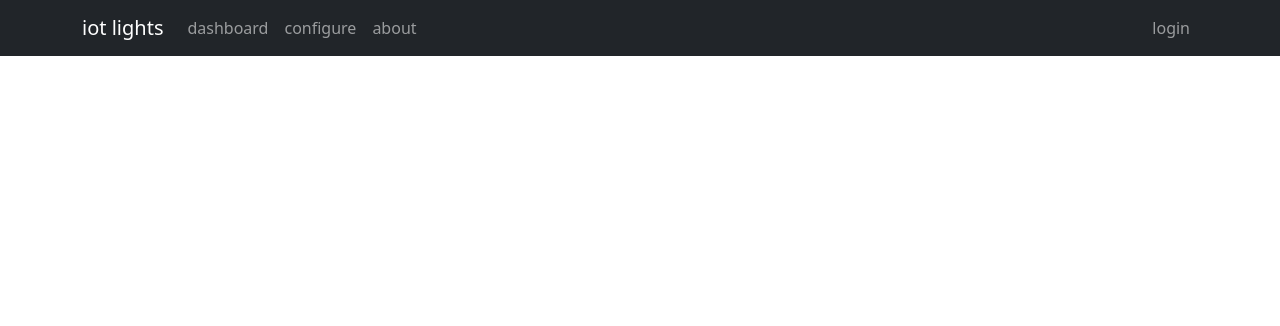
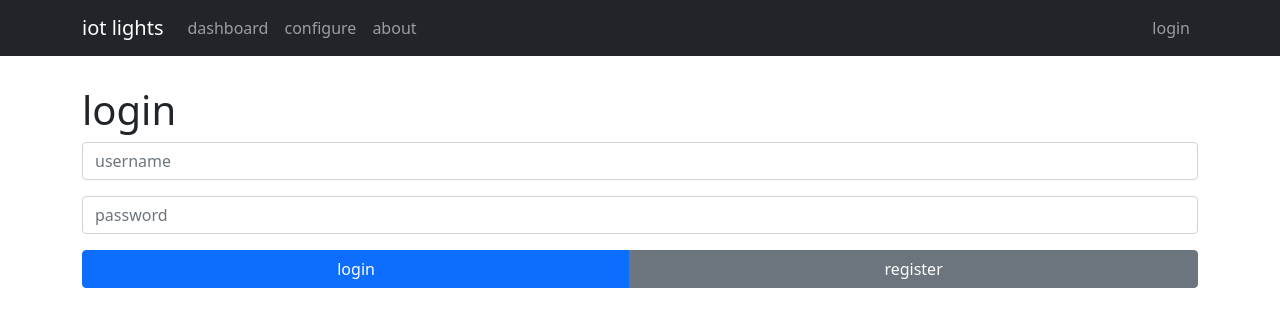
Before and after one commit to Delcari/SIT314-Project, a React (Vite) app in the folder web/: page / in a window 1280 px wide. Shown: the top 326 px of the page. Built offline with nearby package versions, Linux system fonts and the light colour scheme.

Commit message:
NEW: store login id

```diff
--- a/web/src/App.tsx
+++ b/web/src/App.tsx
@@ -1,11 +1,11 @@
-import React from 'react';
-import Navbar from './components/Navigation';
-import {BrowserRouter, Switch, Route } from 'react-router-dom';
-import Login from './pages/Login';
-import About from './pages/About';
-import Register from './pages/Register';
-import Dashboard from './pages/Dashboard';
-import Configure from './pages/Configure';
+import React from "react";
+import Navbar from "./components/Navigation";
+import { BrowserRouter, Switch, Route, Redirect } from "react-router-dom";
+import Login from "./pages/Login";
+import About from "./pages/About";
+import Register from "./pages/Register";
+import Dashboard from "./pages/Dashboard";
+import Configure from "./pages/Configure";
 
 function App() {
   return (
@@ -13,15 +13,23 @@ function App() {
       <div className="pt-20">
         <Navbar />
         <Switch>
-        <Route path="/login" component={Login} exact />
+          <Route path={["/login", "/"]} component={Login} exact />
           <Route path="/register" component={Register} exact />
-        <Route path="/configure" component={Configure} exact />
-        <Route path="/dashboard" component={Dashboard} exact />
+          <Route path="/configure" exact>
+            {!sessionStorage.getItem("id") ? (
+              <Redirect to="/login" />
+            ) : (
+              <Configure />
+            )}
+          </Route>
+          <Route path="/dashboard" exact>
+              <Dashboard />
+          </Route>
           <Route path="/about" component={About} exact />
         </Switch>
       </div>
     </BrowserRouter>
-  )
+  );
 }
 
-export default App
+export default App;
--- a/web/src/pages/Login.tsx
+++ b/web/src/pages/Login.tsx
@@ -9,12 +9,14 @@ import {
   Alert,
 } from "react-bootstrap";
 import axios from "axios";
+import { Redirect } from "react-router-dom";
 
 type Lstate = {
   username: string;
   password: string;
   alertVariant: "" | "success" | "danger";
   alertMessage: string;
+  redirect: boolean;
 };
 type Lprops = {};
 
@@ -34,7 +36,7 @@ class Login extends React.Component<Lprops, Lstate> {
 
   handleInputChange(event: ChangeEvent<HTMLInputElement>) {
     const { name, value } = event.target;
-    this.setState({ [name]: value } as Lstate);
+    this.setState({ [name]: value } as unknown as Lstate);
   }
 
   handleSubmit(event: FormEvent<HTMLFormElement>) {
@@ -50,15 +52,19 @@ class Login extends React.Component<Lprops, Lstate> {
             alertMessage: "login unsuccessful: incorrect username/password",
             alertVariant: "danger",
           });
-        else
-        this.setState({
-          alertMessage: "login successful",
-          alertVariant: "success",
-        });
+        else {
+          sessionStorage.setItem("id", response.data._id);
+          this.setState({
+            redirect: true,
+          });
+        }
       });
   }
 
   render(): JSX.Element {
+    if (this.state.redirect) {
+      return <Redirect to="/dashboard" />;
+    }
     return (
       <div>
         <Container fluid="sm">
@@ -96,10 +102,10 @@ class Login extends React.Component<Lprops, Lstate> {
                   register
                 </Button>
               </ButtonGroup>
-              <Alert variant={this.state.alertVariant}>
-                <Alert.Heading>{this.state.alertMessage}</Alert.Heading>
-              </Alert>
             </Row>
+            <Alert variant={this.state.alertVariant}>
+              <Alert.Heading>{this.state.alertMessage}</Alert.Heading>
+            </Alert>
           </form>
         </Container>
       </div>
```
Lines whose indentation alone changed are shown as unchanged.
